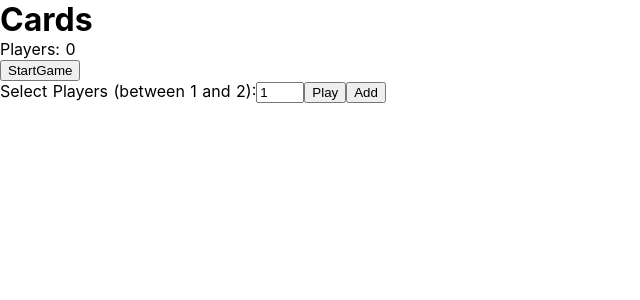
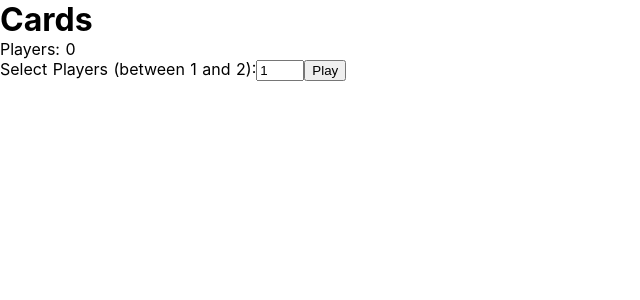
Before and after one commit to FayeCarter/cards, a Nuxt app: page / in a window 1280 px wide. Both pictures are taken after a click on the button "StartGame". Shown: the top 300 px of the page, without its empty margins (0-640 px from the left). Built offline with nearby package versions, Linux system fonts and the light colour scheme.

Commit message:
Create StartGame

```diff
--- a/components/GameStart.vue
+++ b/components/GameStart.vue
@@ -1,7 +1,7 @@
 <template>
   <div>
-    <button>StartGame</button>
-    <form action="/action_page.php">
+    <button v-if="!active" @click="active = true">StartGame</button>
+    <form v-else action="/action_page.php">
       <label for="players">Select Players (between 1 and 2):</label>
       <input
         id="players"
@@ -11,8 +11,7 @@
         min="1"
         max="2"
       />
-      <input type="submit" value="Play" />
-      <button @click.prevent="setPlayers(players)">Add</button>
+      <button @click.prevent="startGame">Play</button>
     </form>
   </div>
 </template>
@@ -23,11 +22,16 @@ import { mapMutations } from 'vuex'
 export default {
   data() {
     return {
+      active: false,
       players: '1',
     }
   },
   methods: {
-    ...mapMutations(['setPlayers']),
+    ...mapMutations(['setPlayers', 'newGame']),
+    startGame() {
+      this.setPlayers(this.players)
+      this.newGame()
+    },
   },
 }
 </script>
--- a/pages/index.vue
+++ b/pages/index.vue
@@ -3,7 +3,7 @@
     <div>
       <h1 class="title">Cards</h1>
       <p>Players: {{ players }}</p>
-      <GameStart />
+      <GameStart v-show="!active" />
     </div>
   </div>
 </template>
@@ -18,6 +18,9 @@ export default {
     players() {
       return this.$store.state.players
     },
+    active() {
+      return this.$store.state.activeGame
+    },
   },
 }
 </script>
--- a/store/index.js
+++ b/store/index.js
@@ -1,9 +1,13 @@
 export const state = () => ({
   players: '0',
+  activeGame: false,
 })
 
 export const mutations = {
   setPlayers(state, payload) {
     state.players = payload
   },
+  newGame(state) {
+    state.activeGame = true
+  },
 }
```
